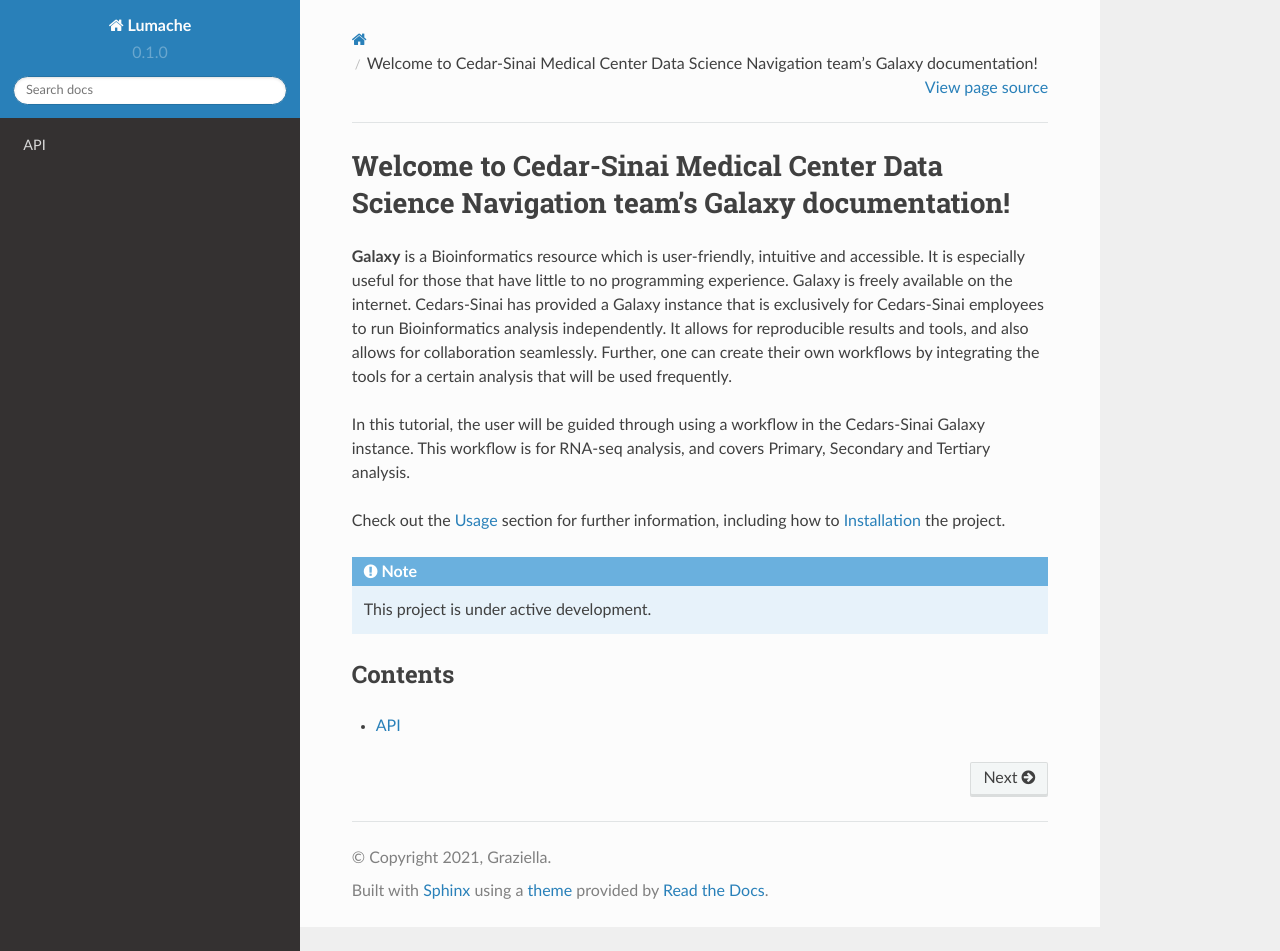
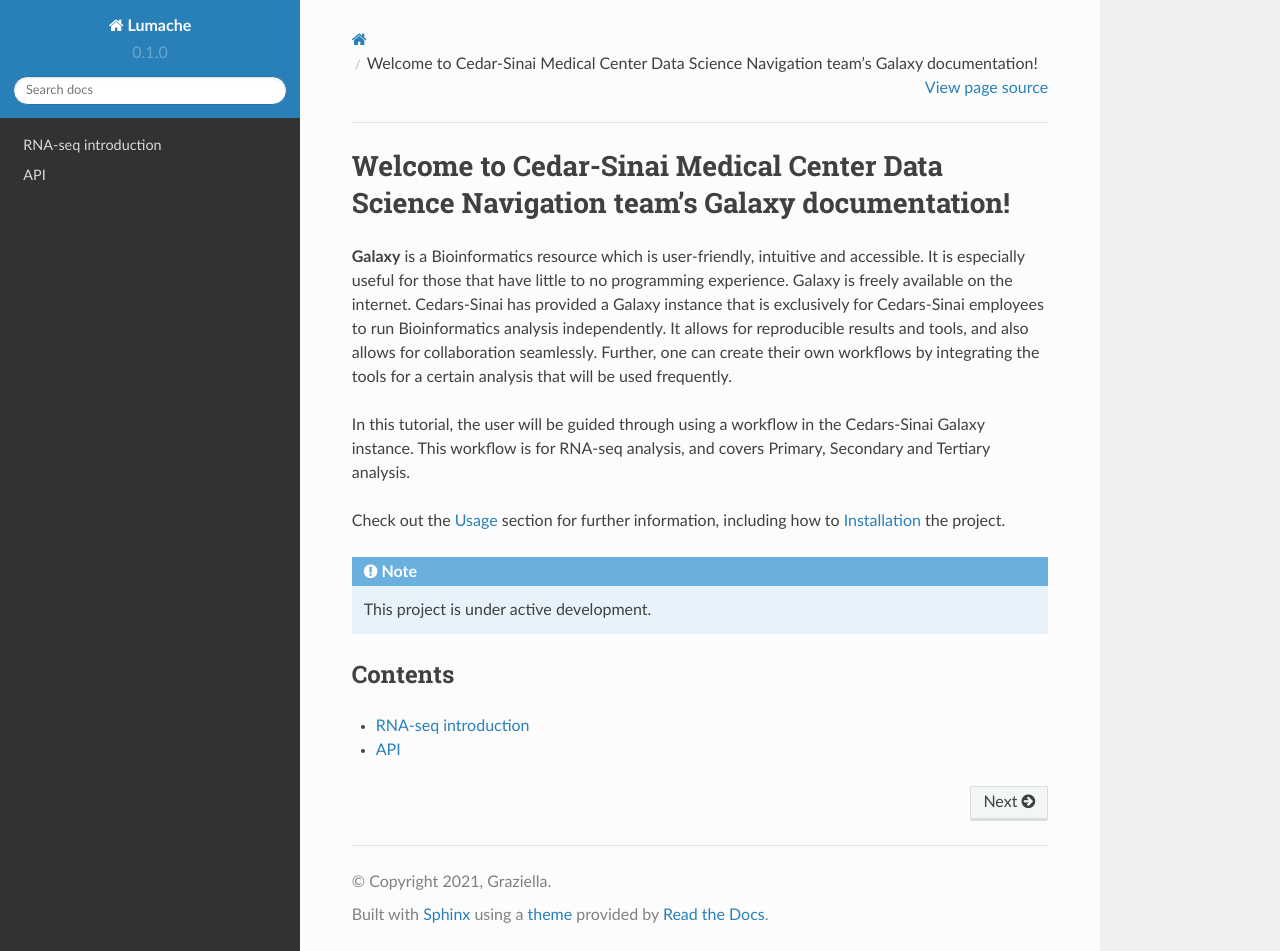
Before and after one commit to CedarsDSN/Galaxy_tutorial, a Sphinx documentation site: the page built from docs/source/index.rst, in a window 1280 px wide and 951 px high. Built offline with Sphinx 7.4.7 and the Read the Docs theme 2.0.0, drawn with Linux system fonts in a browser that asks for light colours; pages that are not in the unit, such as notebooks, are missing from menus.

Commit message:
Update RNA-seq introduction.rst

```diff
--- a/docs/source/RNA-seq introduction.rst
+++ b/docs/source/RNA-seq introduction.rst
@@ -1 +1,3 @@
+RNA-seq introduction
+====================
 This is the section that introduces the RNA-seq workflow
```
